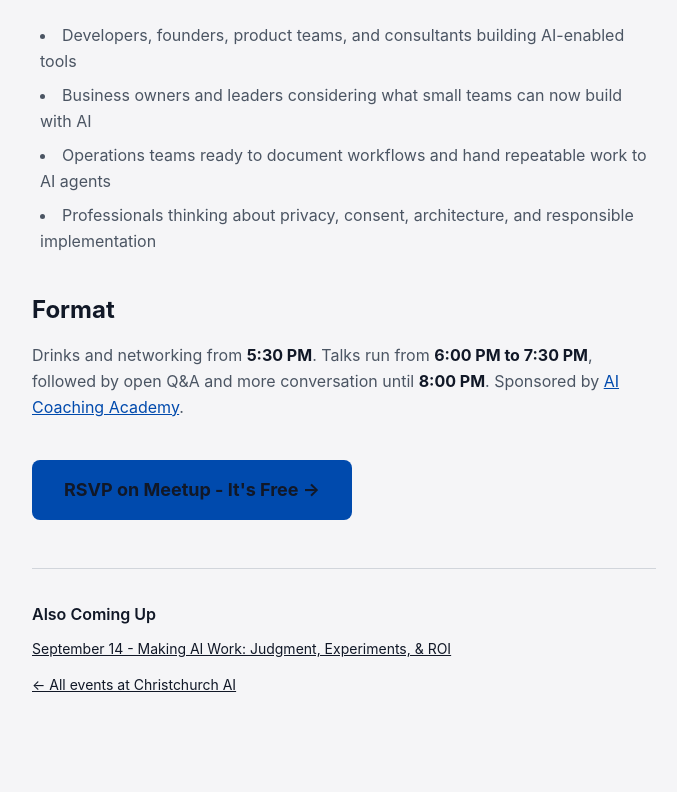
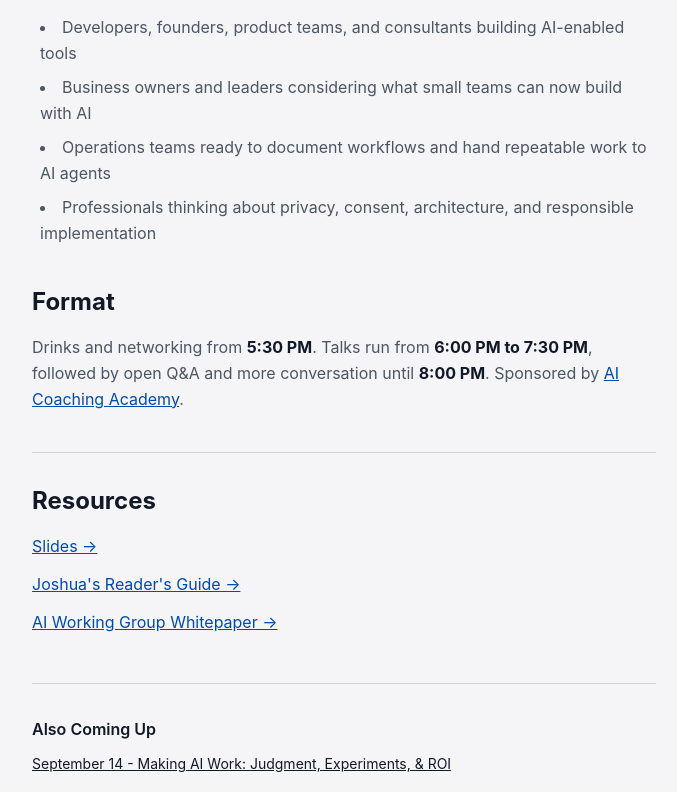
Before and after one commit to caelanhuntress/christchurch-ai, a Next.js app: page /building-with-ai-october-2026 in a window 1280 px wide. Shown: the part 2000-2792 px from the top of the page, without its empty margins (296-973 px from the left). Built offline with nearby package versions, Linux system fonts and the light colour scheme.

Commit message:
Add October meetup resources

```diff
--- a/app/building-with-ai-october-2026/page.tsx
+++ b/app/building-with-ai-october-2026/page.tsx
@@ -78,15 +78,6 @@ export default function BuildingWithAiOctober2026() {
         <Link href="/" className="font-bold text-lg tracking-tight" style={{ color: "var(--accent)" }}>
           Christchurch AI
         </Link>
-        <a
-          href={meetupUrl}
-          target="_blank"
-          rel="noopener noreferrer"
-          className="px-4 py-2 rounded-full text-sm font-medium"
-          style={{ background: "var(--accent)", color: "#ffffff" }}
-        >
-          RSVP Free →
-        </a>
       </nav>
 
       <article className="max-w-2xl mx-auto px-6 py-20">
@@ -219,17 +210,44 @@ export default function BuildingWithAiOctober2026() {
             .
           </p>
 
-          <div className="mt-10">
-            <a
-              href={meetupUrl}
-              target="_blank"
-              rel="noopener noreferrer"
-              className="inline-block px-8 py-4 rounded-lg font-bold text-white text-lg"
-              style={{ background: "var(--accent)" }}
-            >
-              RSVP on Meetup - It&apos;s Free →
-            </a>
-          </div>
+          <section className="mt-10 pt-8 border-t" style={{ borderColor: "var(--border)" }}>
+            <h2 className="text-2xl font-bold text-white mb-4">Resources</h2>
+            <ul className="space-y-3">
+              <li>
+                <a
+                  href="https://ai-coaching-academy.s3-ap-southeast-2.amazonaws.com/slides/2026/chchai-1026.pdf"
+                  target="_blank"
+                  rel="noopener noreferrer"
+                  className="underline"
+                  style={{ color: "var(--accent)" }}
+                >
+                  Slides →
+                </a>
+              </li>
+              <li>
+                <a
+                  href="https://ai-coaching-academy.s3-ap-southeast-2.amazonaws.com/slides/2026/resources/atlas-chchai-1026.pdf"
+                  target="_blank"
+                  rel="noopener noreferrer"
+                  className="underline"
+                  style={{ color: "var(--accent)" }}
+                >
+                  Joshua&apos;s Reader&apos;s Guide →
+                </a>
+              </li>
+              <li>
+                <a
+                  href="https://ai-coaching-academy.s3.amazonaws.com/whitepapers/ai-working-group.pdf"
+                  target="_blank"
+                  rel="noopener noreferrer"
+                  className="underline"
+                  style={{ color: "var(--accent)" }}
+                >
+                  AI Working Group Whitepaper →
+                </a>
+              </li>
+            </ul>
+          </section>
 
           <div className="mt-12 pt-8 border-t" style={{ borderColor: "var(--border)" }}>
             <p className="font-semibold text-white mb-3">Also Coming Up</p>
```
